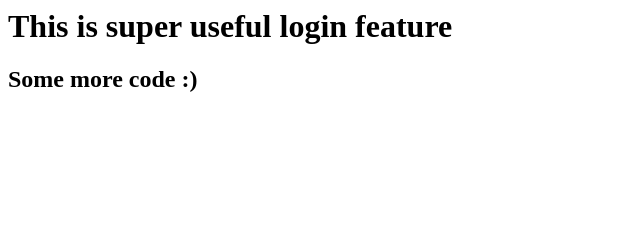
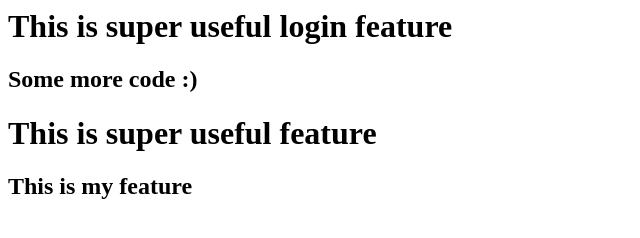
Before and after one commit to thanapon160/laern-git-test, a plain HTML site: page index.html in a window 1280 px wide. Shown: the whole page, without its empty margins (0-640 px from the left). Drawn offline with Linux system fonts and the light colour scheme.

Commit message:
my feature

```diff
--- a/index.html
+++ b/index.html
@@ -1,2 +1,6 @@
 <h1>This is super useful login feature</h1>
 <h2>Some more code :)</h2>
+
+<h1>This is super useful feature</h1>
+
+<h2>This is my feature</h2>
```
